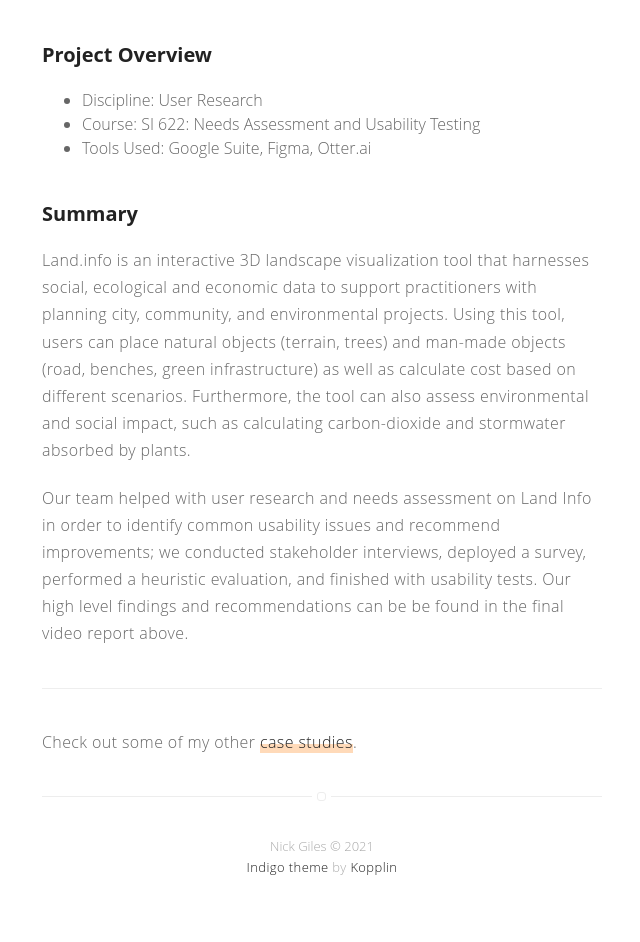
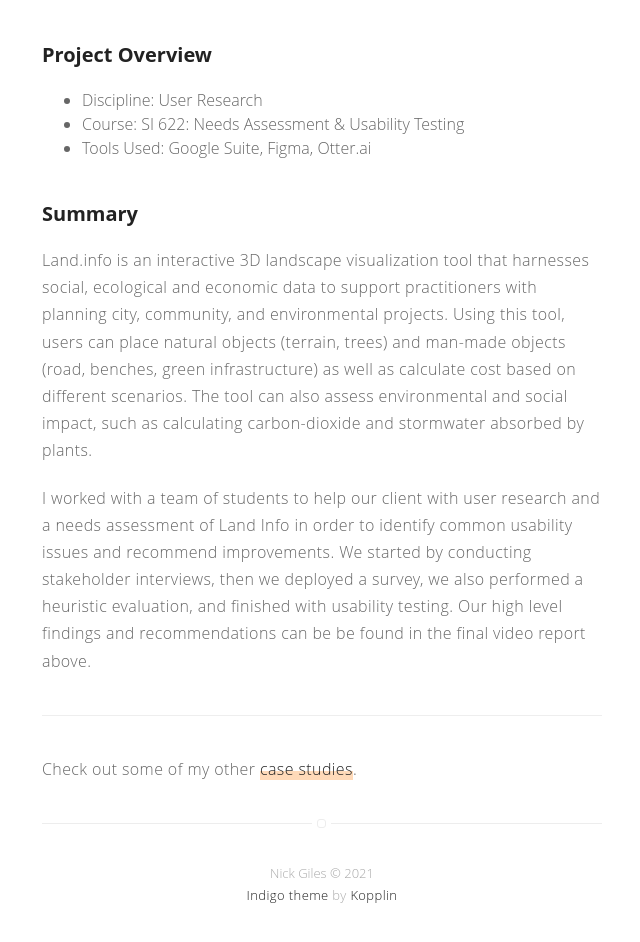
Before and after one commit to Nicholasdgiles/nicholasgiles.github.io, a Jekyll site: the page built from _posts/2021-04-06-landinfo.markdown, in a window 1280 px wide, cut to the strip 554-1520 px from the top of the page. Shown: the top 942 px of the strip, without its empty margins (318-958 px from the left). Built offline with Jekyll 4.4.1, drawn with Linux system fonts in a browser that asks for light colours.

Commit message:
Update 2021-04-06-landinfo.markdown

```diff
--- a/_posts/2021-04-06-landinfo.markdown
+++ b/_posts/2021-04-06-landinfo.markdown
@@ -16,14 +16,14 @@
 
 ### Project Overview
 * Discipline: User Research
-* Course: SI 622: Needs Assessment and Usability Testing
+* Course: SI 622: Needs Assessment & Usability Testing
 * Tools Used: Google Suite, Figma, Otter.ai
 
 ### Summary
 
-Land.info is an interactive 3D landscape visualization tool that harnesses social, ecological and economic data to support practitioners with planning city, community, and environmental projects. Using this tool, users can place natural objects (terrain, trees) and man-made objects (road, benches, green infrastructure) as well as calculate cost based on different scenarios. Furthermore, the tool can also assess environmental and social impact, such as calculating carbon-dioxide and stormwater absorbed by plants.
+Land.info is an interactive 3D landscape visualization tool that harnesses social, ecological and economic data to support practitioners with planning city, community, and environmental projects. Using this tool, users can place natural objects (terrain, trees) and man-made objects (road, benches, green infrastructure) as well as calculate cost based on different scenarios. The tool can also assess environmental and social impact, such as calculating carbon-dioxide and stormwater absorbed by plants.
 
-Our team helped with user research and needs assessment on Land Info in order to identify common usability issues and recommend improvements; we conducted stakeholder interviews, deployed a survey, performed a heuristic evaluation, and finished with usability tests. Our high level findings and recommendations can be be found in the final video report above.
+I worked with a team of students to help our client with user research and a needs assessment of Land Info in order to identify common usability issues and recommend improvements. We started by conducting stakeholder interviews, then we deployed a survey, we also performed a heuristic evaluation, and finished with usability testing. Our high level findings and recommendations can be be found in the final video report above.
 
 ---
 
```
Also changed, not shown: other parts of _posts/2021-04-06-landinfo.markdown (+1 -1 lines).
